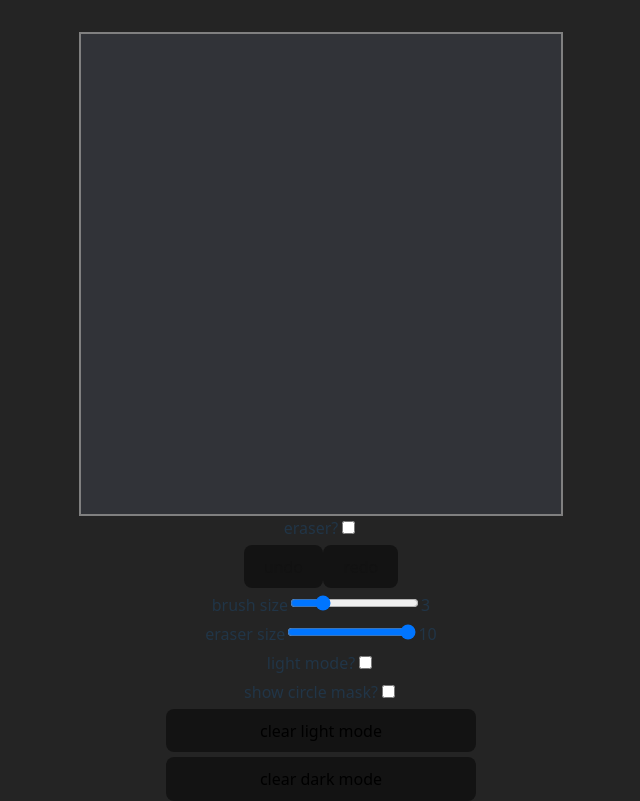
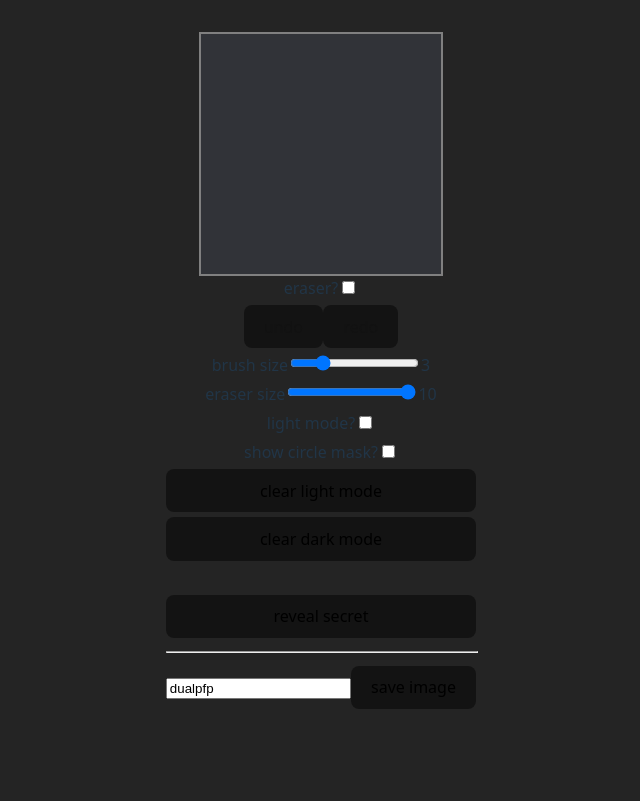
Before and after one commit to krispyre/dualpfp, a React (Vite) app: page / in a window 1280 px wide. Shown: the top 801 px of the page, without its empty margins (319-959 px from the left). Built offline with nearby package versions, Linux system fonts and the light colour scheme.

Commit message:
width governed by container, not canvas itself

```diff
--- a/src/App.css
+++ b/src/App.css
@@ -1,5 +1,5 @@
 :root {
-  --cDisplayLength: 60vh;
+  --cDisplayLength: 30vh;
   background-color: #242424;
 }
 
@@ -19,7 +19,7 @@ canvas {
   top: 0;
   left: 0;
   image-rendering: pixelated;
-  width: var(--cDisplayLength);
+  width: 100%;
   min-width: 100px;
   min-height: 100px;
   aspect-ratio: 1;
@@ -61,6 +61,9 @@ button:focus-visible {
   outline: 4px auto -webkit-focus-ring-color;
 }
 
+hr {
+  width: 100%;
+}
 @media (prefers-reduced-motion: no-preference) {
   button {
     transition: all 0;
```
